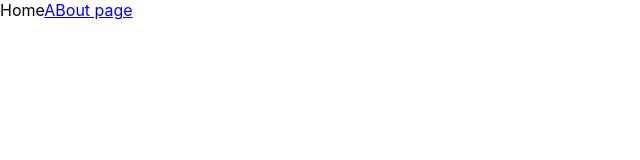
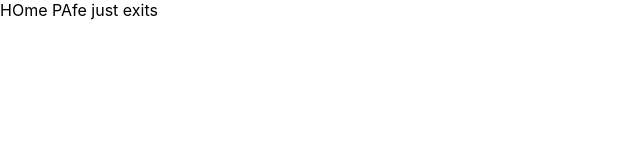
Before and after one commit to vermaashish20/DeployTest, a React (Create React App) app: page / in a window 1280 px wide. Shown: the top 160 px of the page, without its empty margins (0-640 px from the left). Built offline with nearby package versions, Linux system fonts and the light colour scheme.

Commit message:
removed the Route

```diff
--- a/src/App.js
+++ b/src/App.js
@@ -19,7 +19,8 @@ function App() {
 
 
   return (
-      <RouterProvider router={router} />
+      // <RouterProvider router={router} />
+      <div>HOme PAfe just exits</div>
   );
 }
 
```
